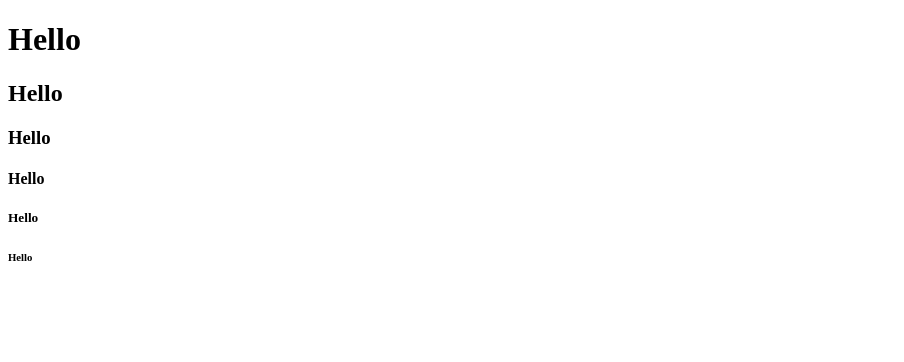
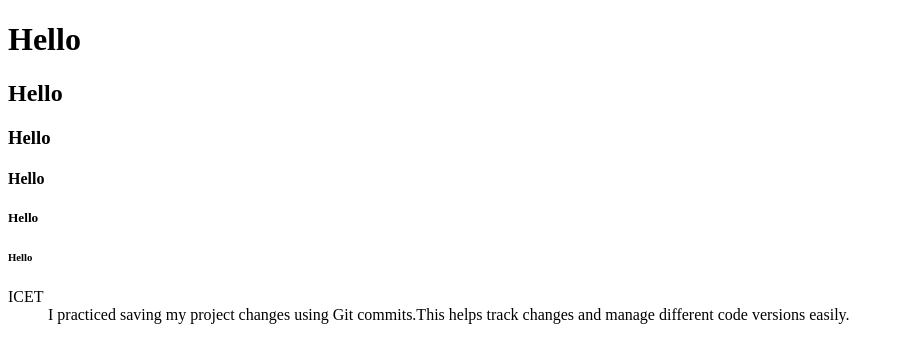
Before and after one commit to AIWPerera/2026-09-12-Day-2-, a plain HTML site: page index.html in a window 1280 px wide. Shown: the whole page, without its empty margins (0-904 px from the left). Drawn offline with Linux system fonts and the light colour scheme.

Commit message:
Add description section to the home page

```diff
--- a/index.html
+++ b/index.html
@@ -12,5 +12,16 @@
     <h4>Hello</h4>
     <h5>Hello</h5>
     <h6>Hello</h6>
+
+    <div>
+        <dl>
+            <dt>ICET
+                <dd> I practiced saving my project changes using Git commits.This helps track changes and manage different code versions easily.</dd>
+            </dt>
+        </dl>
+    </div>
+
+
+
 </body>
 </html>
```
